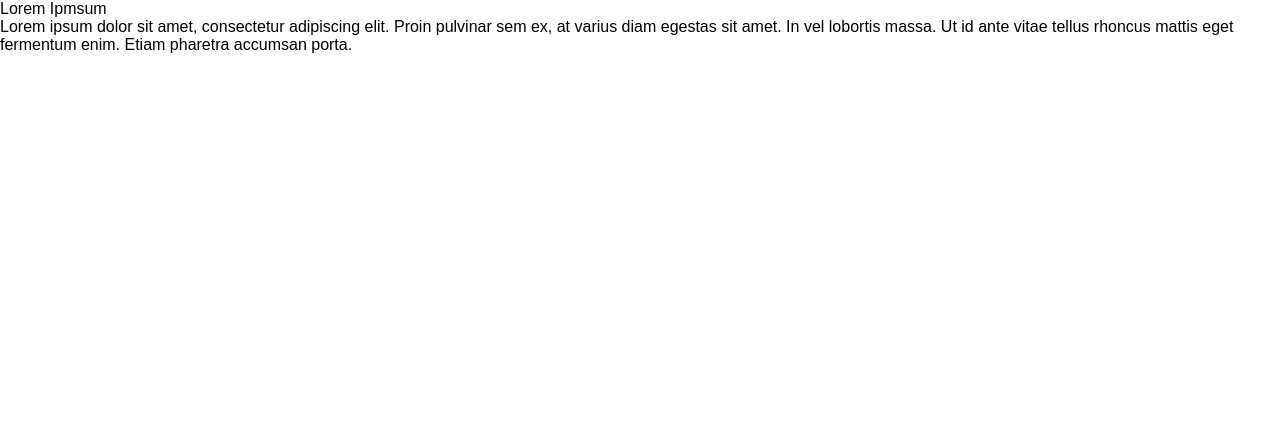
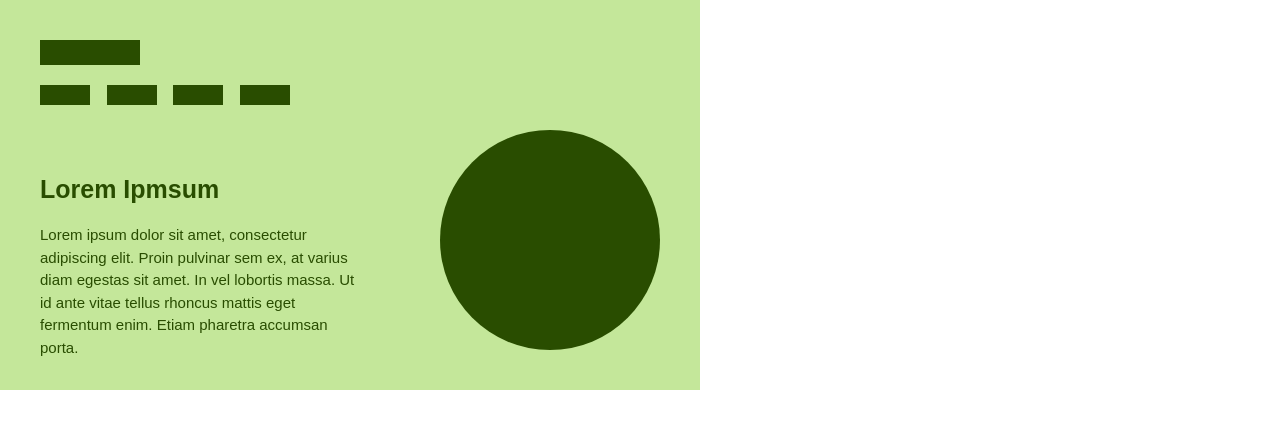
Before and after one commit to EvgeniaZhukova/Homework, a plain HTML site: page week-7/6/index.html in a window 1280 px wide. Drawn offline with Linux system fonts and the light colour scheme.

Commit message:
изменения

```diff
--- a/week-7/2/css/app.css
+++ b/week-7/2/css/app.css
@@ -3,7 +3,8 @@
 }
 .intro {
   width: 700px;
-  height: 500px;
+
+
   background: rgb(196, 231, 154);
   display: flex;
   align-items: center;
@@ -15,6 +16,7 @@
   height: 40px;
   background: rgb(20, 94, 23);
   margin-bottom: 20px;
+  margin-top: 10px;
 }
 .paragraph {
   width: 450px;
--- a/week-7/3/css/app.css
+++ b/week-7/3/css/app.css
@@ -3,7 +3,7 @@
 }
 .main {
   width: 500px;
-  height: 500px;
+
   background: rgb(196, 231, 154);
   padding: 15px;
 }
--- a/week-7/4/css/app.css
+++ b/week-7/4/css/app.css
@@ -15,9 +15,13 @@
   width: 100px;
   height: 50px;
   background: rgb(71, 116, 19);
+  flex-direction: column;
+  align-items: center;
 }
 .menu {
   display: flex;
+
+  align-items: center;
 }
 .menu-item {
   flex-direction: row;
@@ -47,7 +51,7 @@
   width: 100%;
   height: 120px;
   background: rgb(41, 77, 0);
-  flex-grow: 1;
+  flex-grow: 2;
 }
 .secondary-item {
   width: 100%;
--- a/week-7/5/css/app.css
+++ b/week-7/5/css/app.css
@@ -1,19 +1,15 @@
 * {
   box-sizing: border-box;
 }
-* {
-  box-sizing: border-box;
-}
+
 .main {
   width: 600px;
-  height: 600px;
   background: rgb(196, 231, 154);
-  padding: 15px;
+  justify-content: center;
+  align-items: center;
 }
-
-.container{
+.container {
   width: 500px;
-  height: 500px;
 
 }
 .navbar {
@@ -56,11 +52,9 @@
 .secondary-item:last-child {
   margin-right: 0;
 }
-
 .footer {
   width: 100%;
   height: 50px;
   background: rgb(41, 77, 0);
   margin-top: 15px;
-
 }
--- a/week-7/6/css/app.css
+++ b/week-7/6/css/app.css
@@ -1,3 +1,50 @@
 * {
   box-sizing: border-box;
 }
+.main {
+  width: 700px;
+  background: rgb(196, 231, 154);
+  padding: 40px;
+}
+.text {
+  width: 330px;
+  height: 90px;
+}
+.logo {
+  width: 100px;
+  height: 25px;
+  background: rgb(41, 77, 0);
+}
+.links {
+  display: flex;
+  justify-content: space-between;
+  margin-right: 80px;
+}
+.link {
+  flex-direction: row;
+  width: 50px;
+  height: 20px;
+  background: rgb(41, 77, 0);
+  margin-top: 20px;
+}
+.header {
+  font-size: 25px;
+  font-weight: bold;
+  font-family: 'arial', sans-serif;
+  margin-top: 70px;
+  color: rgb(41, 77, 0);
+}
+.paragraph {
+  font-size: 15px;
+  line-height: 1.5;
+  margin-top: 20px;
+  color: rgb(41, 77, 0);
+}
+.figure {
+  width: 220px;
+  height: 220px;
+  background: rgb(41, 77, 0);
+  border-radius: 120px;
+  margin-left: 400px;
+
+}
```
